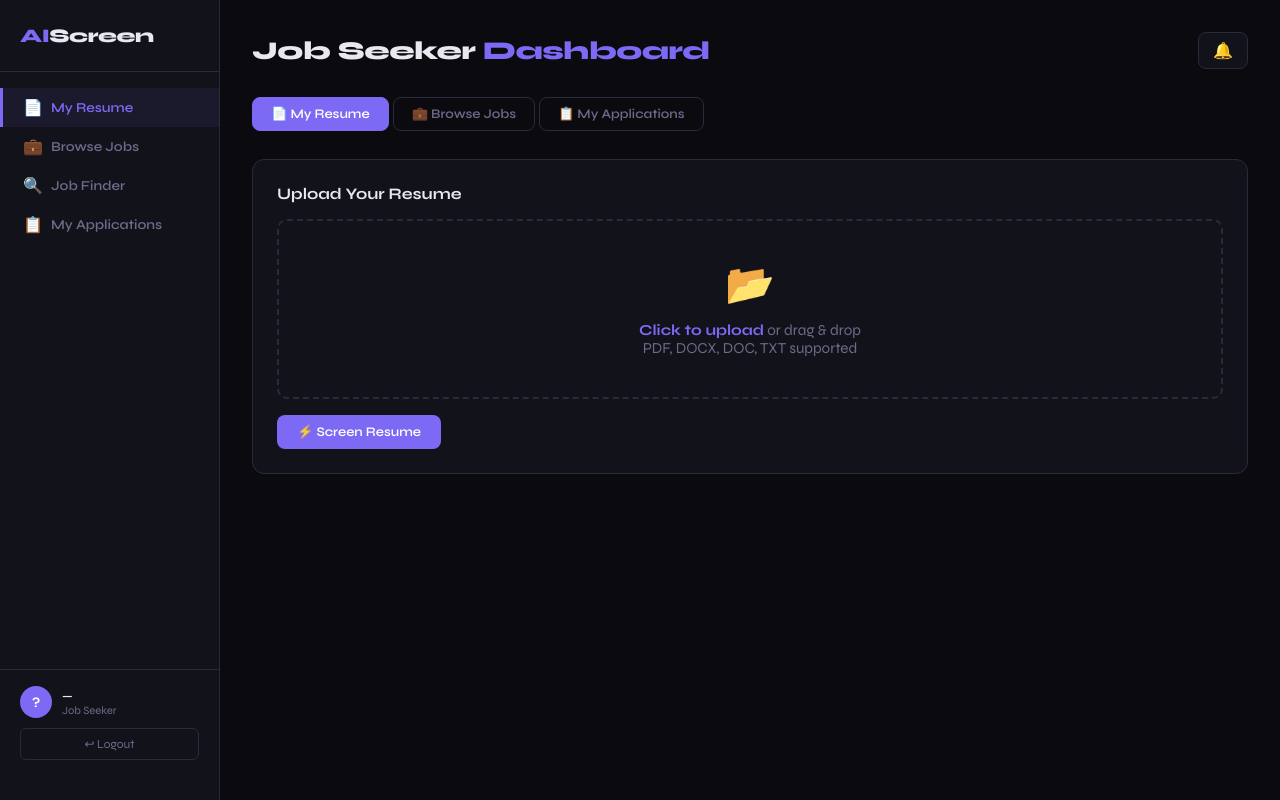
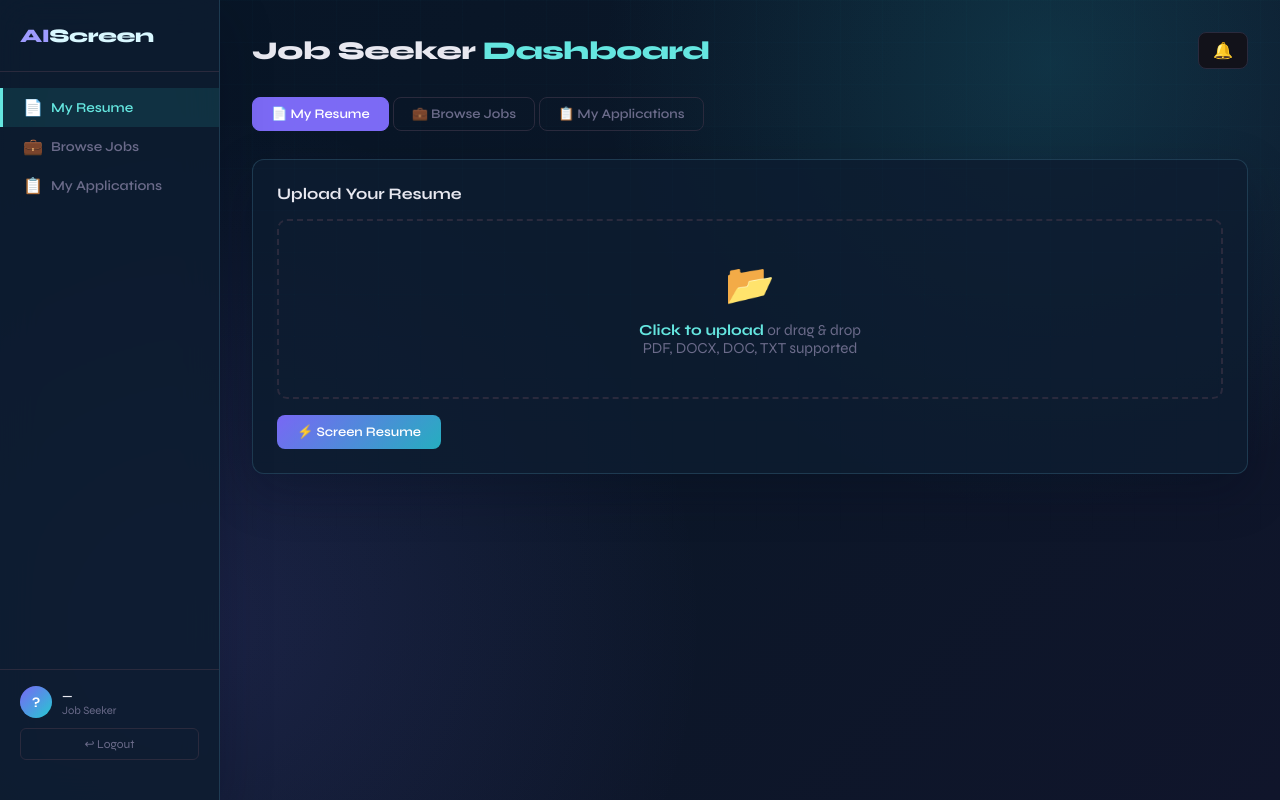
Before and after one commit to Jyoti2103singh/RecruitAI, a Flask app: template backend/templates/jobseeker/dashboard.html in a window 1280 px wide. Run offline with Flask 3, Linux system fonts and the light colour scheme; the template is opened without the code that fills it, so the values that code supplies are empty.

Commit message:
Refresh recruiter and candidate dashboard themes

```diff
--- a/backend/templates/jobseeker/dashboard.html
+++ b/backend/templates/jobseeker/dashboard.html
@@ -294,6 +294,21 @@
       .sidebar { display: none; }
       .main { margin-left: 0; padding: 16px; }
     }
+    body {
+      background: radial-gradient(circle at 82% 8%, rgba(38,198,218,.16), transparent 28rem), radial-gradient(circle at 15% 78%, rgba(124,106,245,.15), transparent 32rem), linear-gradient(135deg, #071526 0%, #0b1728 48%, #10152b 100%);
+    }
+    body::before { content: ''; position: fixed; inset: 0; pointer-events: none; opacity: .28; background-image: linear-gradient(rgba(83,211,225,.07) 1px, transparent 1px), linear-gradient(90deg, rgba(83,211,225,.07) 1px, transparent 1px); background-size: 42px 42px; mask-image: linear-gradient(to bottom, black, transparent 82%); }
+    .sidebar, .card, .job-card, .score-box, .notif-panel { background: rgba(13,28,48,.86); border-color: rgba(103,185,215,.2); box-shadow: 0 18px 50px rgba(2,10,25,.24); }
+    .sidebar { backdrop-filter: blur(18px); }
+    .card:hover, .job-card:hover { border-color: rgba(83,211,225,.6); }
+    .nav-item.active { color: #65e6e0; border-left-color: #65e6e0; background: rgba(44,211,207,.12); }
+    .page-title span, .upload-text strong { color: #65e6e0; }
+    .sidebar-logo { color: #9e9bff; }
+    .sidebar-logo span { color: #d9f8ff; }
+    .user-avatar { background: linear-gradient(135deg, #7967f5, #25c9d1); }
+    .progress-bar { background: linear-gradient(90deg, #7967f5, #25c9d1); }
+    .btn-primary { background: linear-gradient(135deg, #7967f5, #25aebf); }
+    .btn-primary:hover { background: linear-gradient(135deg, #8c7cff, #2ac9d4); }
   </style>
 </head>
 <body>
@@ -308,11 +323,9 @@
     <a class="nav-item" onclick="showTab('jobs')">
       <span class="icon">💼</span> Browse Jobs
     </a>
-    <a class="nav-item" href="/job-finder"><span class="icon">🔍</span> Job Finder</a>
     <a class="nav-item" onclick="showTab('applications')">
       <span class="icon">📋</span> My Applications
     </a>
-
   </div>
   <div class="sidebar-footer">
     <div class="user-badge">
```
Also changed, not shown: backend/templates/recruiter/recruiter-dashboard.html (+13 -0 lines).
